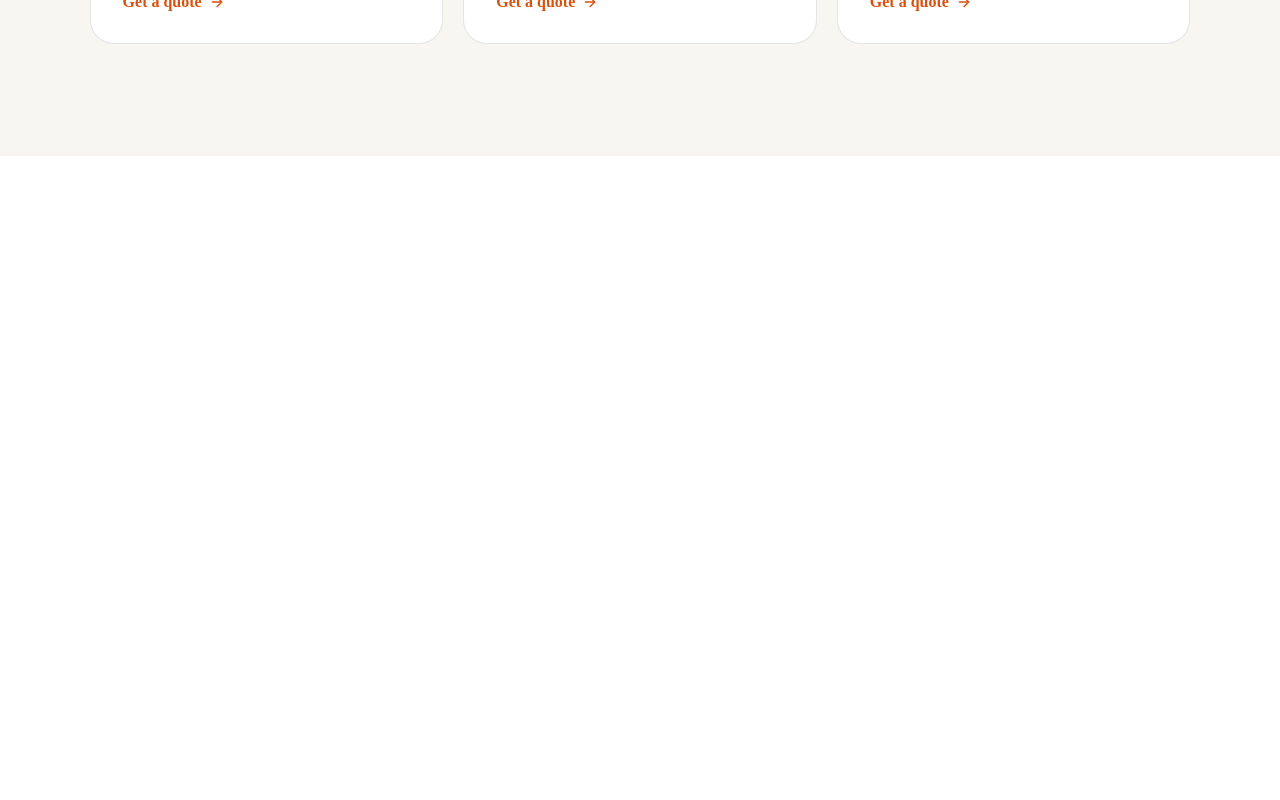
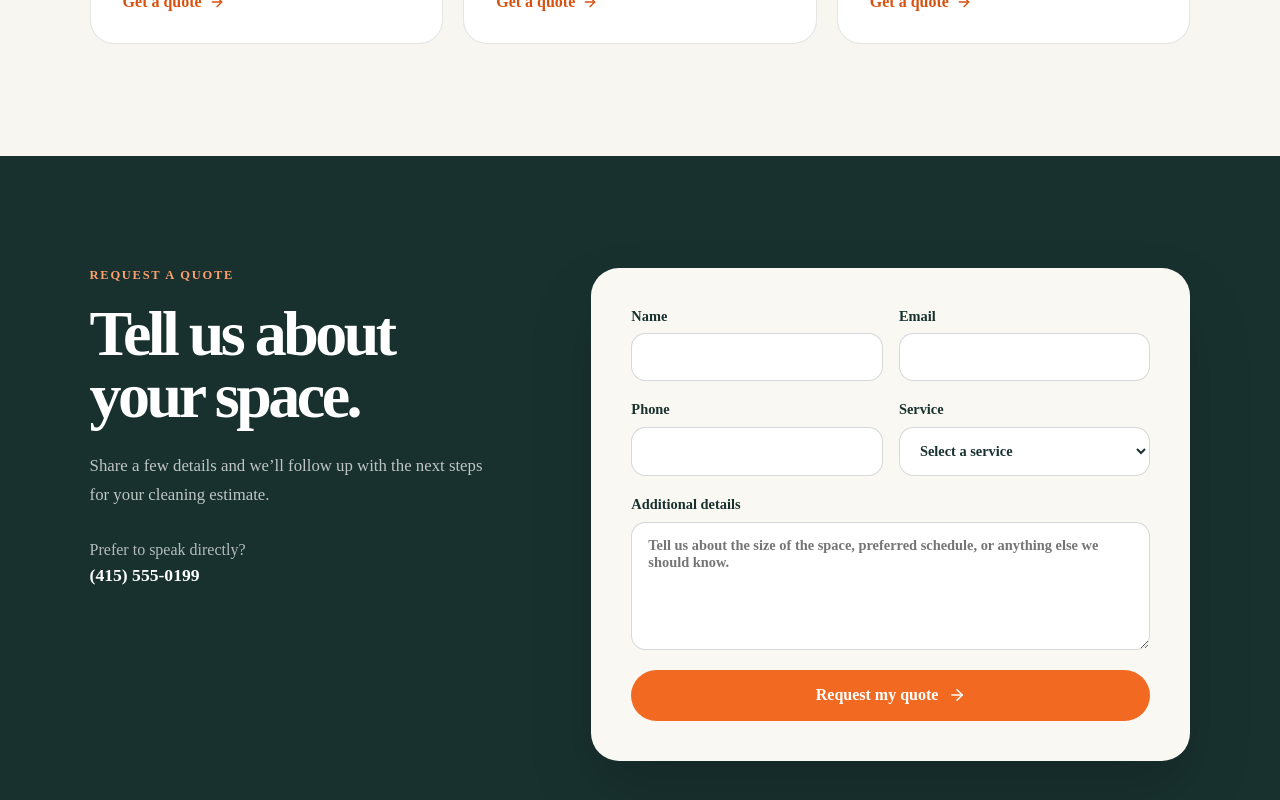
Before and after one commit to camilochaves10/CT, a React app in the folder frontend/: page / in a window 1280 px wide. Shown: the part 1440-2240 px from the top of the page. Before the commit the page ends 1596 px from the top, so only its background shows below. Built offline with nearby package versions, Linux system fonts and the light colour scheme; no server answers; the HTML template or start-up script is replaced by a standard one.

Commit message:
Add quote request form with FastAPI integration

```diff
--- a/frontend/src/App.css
+++ b/frontend/src/App.css
@@ -384,6 +384,148 @@
   text-decoration: underline;
 }
 
+.quote-section {
+  display: grid;
+  grid-template-columns: 0.8fr 1.2fr;
+  gap: clamp(3rem, 8vw, 7rem);
+
+  padding: 7rem 7vw;
+
+  background: #18312f;
+}
+
+.quote-copy {
+  max-width: 34rem;
+}
+
+.quote-copy .eyebrow {
+  color: #ff9f6c;
+}
+
+.quote-copy h2 {
+  margin: 0;
+
+  color: white;
+  font-size: clamp(2.8rem, 5vw, 4.8rem);
+  line-height: 0.98;
+  letter-spacing: -0.055em;
+}
+
+.quote-copy > p:not(.eyebrow) {
+  margin: 1.5rem 0 0;
+
+  color: rgba(255, 255, 255, 0.72);
+  font-size: 1.05rem;
+  line-height: 1.7;
+}
+
+.quote-contact {
+  display: flex;
+  flex-direction: column;
+  gap: 0.35rem;
+
+  margin-top: 2rem;
+
+  color: rgba(255, 255, 255, 0.68);
+}
+
+.quote-contact a {
+  width: fit-content;
+
+  color: white;
+  font-size: 1.1rem;
+  font-weight: 800;
+  text-decoration: none;
+}
+
+.quote-contact a:hover {
+  color: #ff9f6c;
+}
+
+.quote-form {
+  display: grid;
+  gap: 1.25rem;
+
+  padding: clamp(1.5rem, 4vw, 2.5rem);
+
+  border-radius: 1.75rem;
+  background: #faf8f3;
+  box-shadow: 0 2rem 4rem rgba(0, 0, 0, 0.16);
+}
+
+.form-row {
+  display: grid;
+  grid-template-columns: 1fr 1fr;
+  gap: 1rem;
+}
+
+.quote-form label {
+  display: grid;
+  gap: 0.55rem;
+
+  color: #18312f;
+  font-size: 0.9rem;
+  font-weight: 800;
+}
+
+.quote-form input,
+.quote-form select,
+.quote-form textarea {
+  width: 100%;
+
+  padding: 0.9rem 1rem;
+
+  border: 1px solid rgba(24, 49, 47, 0.18);
+  border-radius: 0.9rem;
+  outline: none;
+
+  background: white;
+  color: #18312f;
+}
+
+.quote-form textarea {
+  resize: vertical;
+  min-height: 8rem;
+}
+
+.quote-form input:focus,
+.quote-form select:focus,
+.quote-form textarea:focus {
+  border-color: #f26a21;
+  box-shadow: 0 0 0 3px rgba(242, 106, 33, 0.14);
+}
+
+.submit-button {
+  border: 0;
+  cursor: pointer;
+}
+
+.submit-button:disabled {
+  cursor: wait;
+  opacity: 0.7;
+  transform: none;
+}
+
+.form-message {
+  margin: 0;
+  padding: 0.9rem 1rem;
+
+  border-radius: 0.8rem;
+
+  font-size: 0.9rem;
+  font-weight: 700;
+}
+
+.form-message-success {
+  background: #dff3e8;
+  color: #246642;
+}
+
+.form-message-error {
+  background: #f8dddd;
+  color: #923838;
+}
+
 
 
 @media (max-width: 900px) {
@@ -471,6 +613,15 @@
   .placeholder-section {
     padding: 5rem 1.25rem;
   }
+
+  .quote-section {
+    grid-template-columns: 1fr;
+    padding: 5rem 1.25rem;
+  }
+
+  .quote-copy {
+    max-width: 40rem;
+  }
 }
 
 @media (max-width: 600px) {
@@ -512,4 +663,12 @@
     right: 1rem;
     bottom: 1rem;
   }
+
+  .form-row {
+    grid-template-columns: 1fr;
+  }
+
+  .quote-form {
+    padding: 1.25rem;
+  }
 }
--- a/frontend/src/App.jsx
+++ b/frontend/src/App.jsx
@@ -10,6 +10,14 @@ import {
 } from "lucide-react";
 import "./App.css";
 
+const initialFormData = {
+  name: "",
+  email: "",
+  phone: "",
+  service: "",
+  message: "",
+};
+
 const API_URL = import.meta.env.VITE_API_URL || "http://localhost:8000";
 
 const services = [
@@ -19,6 +27,7 @@ const services = [
       "Consistent, detail-focused cleaning for kitchens, bathrooms, bedrooms, and living spaces.",
     icon: Home,
   },
+
   {
     title: "Deep Cleaning",
     description:
@@ -36,6 +45,9 @@ const services = [
 function App() {
   const [apiStatus, setApiStatus] = useState("checking");
   const [menuOpen, setMenuOpen] = useState(false);
+  const [formData, setFormData] = useState(initialFormData);
+  const [formStatus, setFormStatus] = useState("idle");
+  const [formMessage, setFormMessage] = useState("");
 
   useEffect(() => {
     async function checkApi() {
@@ -59,6 +71,53 @@ function App() {
 
   function closeMenu() {
     setMenuOpen(false);
+  }
+  function handleInputChange(event) {
+    const { name, value } = event.target;
+
+    setFormData((currentData) => ({
+      ...currentData,
+      [name]: value,
+    }));
+  }
+
+  async function handleQuoteSubmit(event) {
+    event.preventDefault();
+
+    setFormStatus("submitting");
+    setFormMessage("");
+
+    try {
+      const response = await fetch(`${API_URL}/quotes`, {
+        method: "POST",
+        headers: {
+          "Content-Type": "application/json",
+        },
+        body: JSON.stringify(formData),
+      });
+
+      const data = await response.json();
+
+      if (!response.ok) {
+        throw new Error(
+          data.detail?.[0]?.msg || "Unable to submit your quote request.",
+        );
+      }
+
+      setFormStatus("success");
+      setFormMessage(
+        `Thanks, ${data.customer_name}. We received your request.`,
+      );
+      setFormData(initialFormData);
+    } catch (error) {
+      console.error("Quote submission failed:", error);
+      setFormStatus("error");
+      setFormMessage(
+        error instanceof Error
+          ? error.message
+          : "Something went wrong. Please try again.",
+      );
+    }
   }
 
   return (
@@ -192,6 +251,116 @@ function App() {
     })}
   </div>
 </section>
+<section className="quote-section" id="quote">
+  <div className="quote-copy">
+    <p className="eyebrow">Request a quote</p>
+
+    <h2>Tell us about your space.</h2>
+
+    <p>
+      Share a few details and we’ll follow up with the next steps for your
+      cleaning estimate.
+    </p>
+
+    <div className="quote-contact">
+      <span>Prefer to speak directly?</span>
+      <a href="tel:+14155550199">(415) 555-0199</a>
+    </div>
+  </div>
+
+  <form className="quote-form" onSubmit={handleQuoteSubmit}>
+    <div className="form-row">
+      <label>
+        Name
+        <input
+          type="text"
+          name="name"
+          value={formData.name}
+          onChange={handleInputChange}
+          minLength={2}
+          maxLength={100}
+          autoComplete="name"
+          required
+        />
+      </label>
+
+      <label>
+        Email
+        <input
+          type="email"
+          name="email"
+          value={formData.email}
+          onChange={handleInputChange}
+          autoComplete="email"
+          required
+        />
+      </label>
+    </div>
+
+    <div className="form-row">
+      <label>
+        Phone
+        <input
+          type="tel"
+          name="phone"
+          value={formData.phone}
+          onChange={handleInputChange}
+          minLength={7}
+          maxLength={30}
+          autoComplete="tel"
+          required
+        />
+      </label>
+
+      <label>
+        Service
+        <select
+          name="service"
+          value={formData.service}
+          onChange={handleInputChange}
+          required
+        >
+          <option value="">Select a service</option>
+          <option value="home-cleaning">Home Cleaning</option>
+          <option value="deep-cleaning">Deep Cleaning</option>
+          <option value="office-cleaning">Office Cleaning</option>
+        </select>
+      </label>
+    </div>
+
+    <label>
+      Additional details
+      <textarea
+        name="message"
+        value={formData.message}
+        onChange={handleInputChange}
+        rows={5}
+        maxLength={1000}
+        placeholder="Tell us about the size of the space, preferred schedule, or anything else we should know."
+      />
+    </label>
+
+    <button
+      className="button button-primary submit-button"
+      type="submit"
+      disabled={formStatus === "submitting"}
+    >
+      {formStatus === "submitting"
+        ? "Sending request..."
+        : "Request my quote"}
+      <ArrowRight size={18} />
+    </button>
+
+    {formMessage && (
+      <p
+        className={`form-message form-message-${formStatus}`}
+        role="status"
+      >
+        {formMessage}
+      </p>
+    )}
+  </form>
+</section>
       </main>
     </>
   );
```
Also changed, not shown: 2 other files (tests, documents, lock files or other folders).
